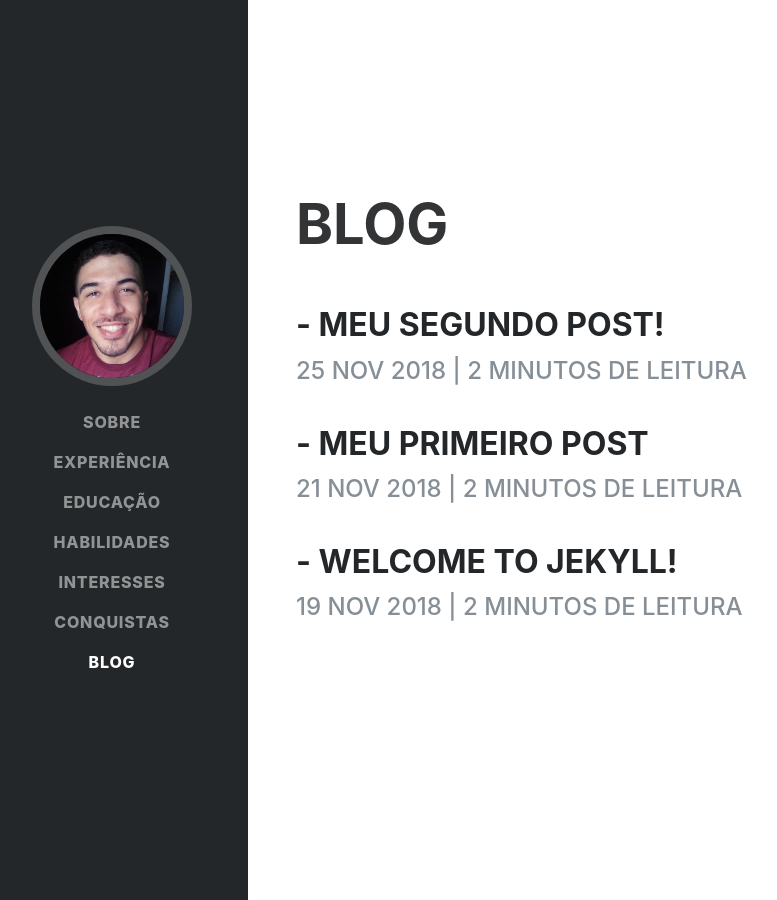
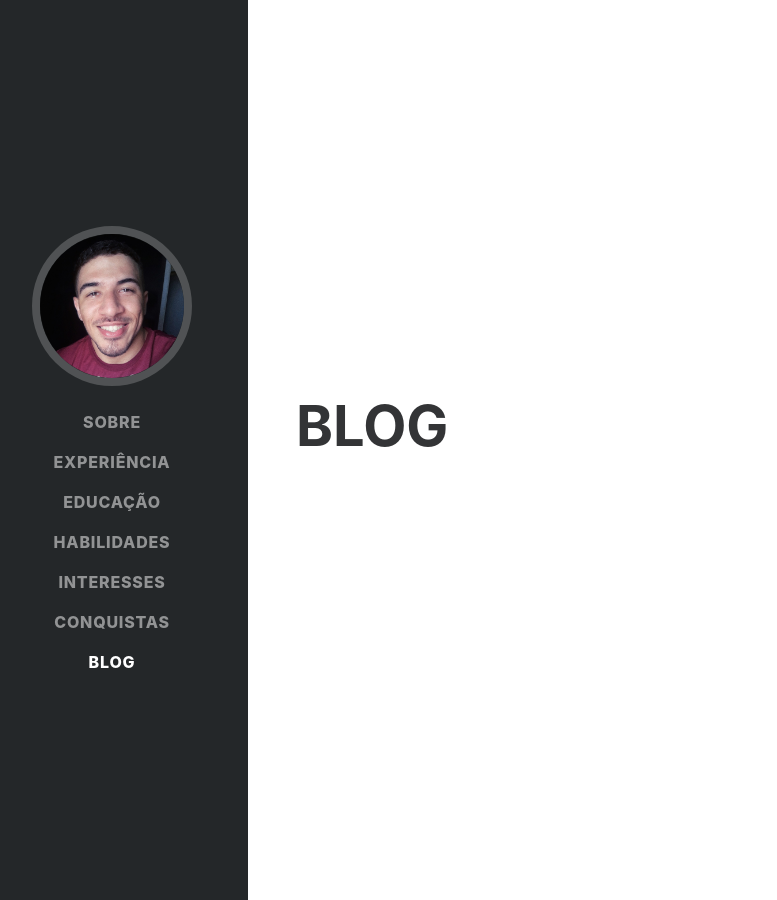
Before and after one commit to ItaloFreitas/italofreitas.github.io, a Jekyll site: the page built from index.html, in a window 1280 px wide and 900 px high, scrolled down 5758 px. Shown: the whole window, without its empty margins (24-801 px from the left). Built offline with Jekyll 4.4.1, drawn with Linux system fonts in a browser that asks for light colours; some web fonts are replaced.

Commit message:
modify: index.html >> mudei de site.posts para post.posts

```diff
--- a/index.html
+++ b/index.html
@@ -3,10 +3,10 @@ layout: default
 title: Italo Freitas
 ---
 
-{% if site.posts.size == 0 %}
+{% if post.posts.size == 0 %}
 	<div class="subheading mb-2">Ainda não indiquei nada.</div>
 {% else %}
-	{% for post in site.posts %}
+	{% for post in post.posts %}
 		<div class="content list">
 			<div class="list-item">
 				<h3 class="list-post-title">
```
Also changed, not shown: 2 other files.
